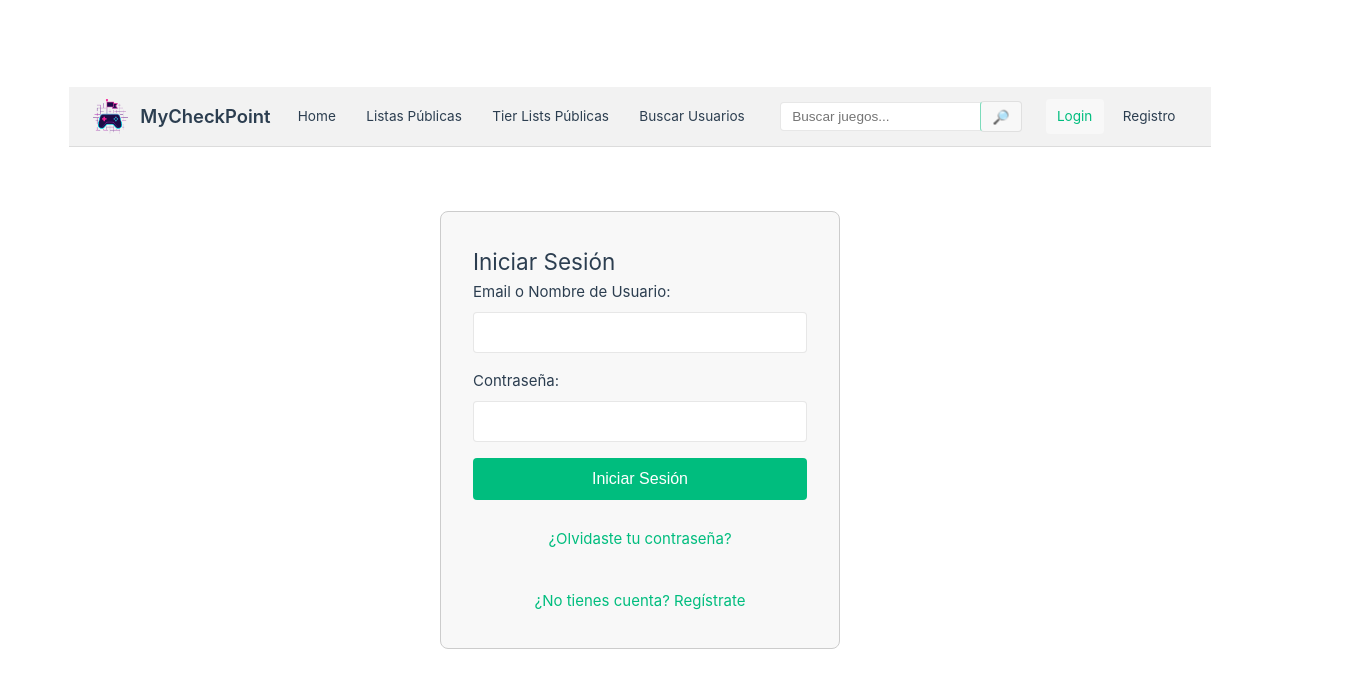
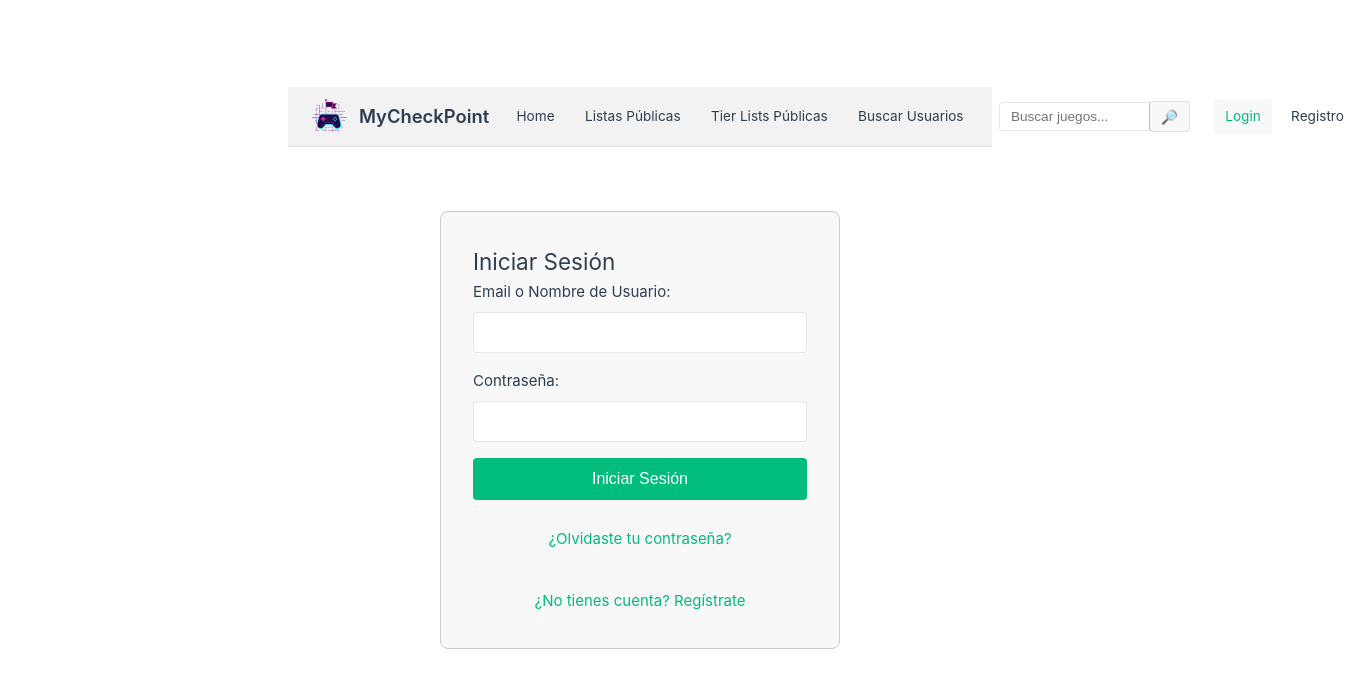
Before and after one commit to checkpoint-jandula/checkpoint, a Vue app in the folder Frontend/mycheckpoint-frontend/: page /login in a window 1280 px wide. Shown: the top 688 px of the page, 1355 px wide, since content can reach past the window. Built offline with nearby package versions, Linux system fonts and the light colour scheme.

Commit message:
modificado un poco el css

```diff
--- a/Frontend/mycheckpoint-frontend/src/assets/main.css
+++ b/Frontend/mycheckpoint-frontend/src/assets/main.css
@@ -1,9 +1,9 @@
 @import './base.css';
 
 #app {
-  max-width: 1280px;
-  margin: 0 auto;
-  padding: 2rem;
+  width: 60vw;
+  margin: 0 20vw;
+  padding: 0 2rem;
   font-weight: normal;
 }
 
--- a/Frontend/mycheckpoint-frontend/src/router/index.js
+++ b/Frontend/mycheckpoint-frontend/src/router/index.js
@@ -9,7 +9,7 @@ import FriendsPageView from '../views/FriendsPageView.vue';
 import RequestPasswordResetView from '../views/RequestPasswordResetView.vue';
 import ResetPasswordView from '../views/ResetPasswordView.vue';
 import SearchGamesView from '../views/SearchGamesView.vue';
-import GameDetailsView from '../views/GameDetailsView.vue';
+import GameDetailsView from '../views/GameDetails/GameDetailsView.vue';
 
 // Vistas para las listas/tiers públicos y búsqueda de usuarios
 import ViewPublicGameListsView from '../views/ViewPublicGameListsView.vue'; // Crear este placeholder
--- a/Frontend/mycheckpoint-frontend/src/views/GameDetailsView.vue
+++ b/Frontend/mycheckpoint-frontend/src/views/GameDetails/GameDetailsView.vue
@@ -418,8 +418,8 @@
 <script setup>
 import { ref, onMounted, reactive, computed, watch } from 'vue';
 import { useRoute, RouterLink } from 'vue-router'; // RouterLink importado aquí
-import { fetchGameDetailsByIgdbId, addOrUpdateGameInUserLibrary, removeGameFromUserLibrary  } from '@/services/apiInstances';
-import { useAuthStore } from '@/stores/authStore';
+import { fetchGameDetailsByIgdbId, addOrUpdateGameInUserLibrary, removeGameFromUserLibrary  } from '@/services/apiInstances.js';
+import { useAuthStore } from '@/stores/authStore.js';
 import defaultGameCoverLarge from '@/assets/default-game-cover-large.png'; // Placeholder para portada principal
 import defaultRelatedCover from '@/assets/default-related-cover.png'; // Placeholder para portadas pequeñas
 
```
